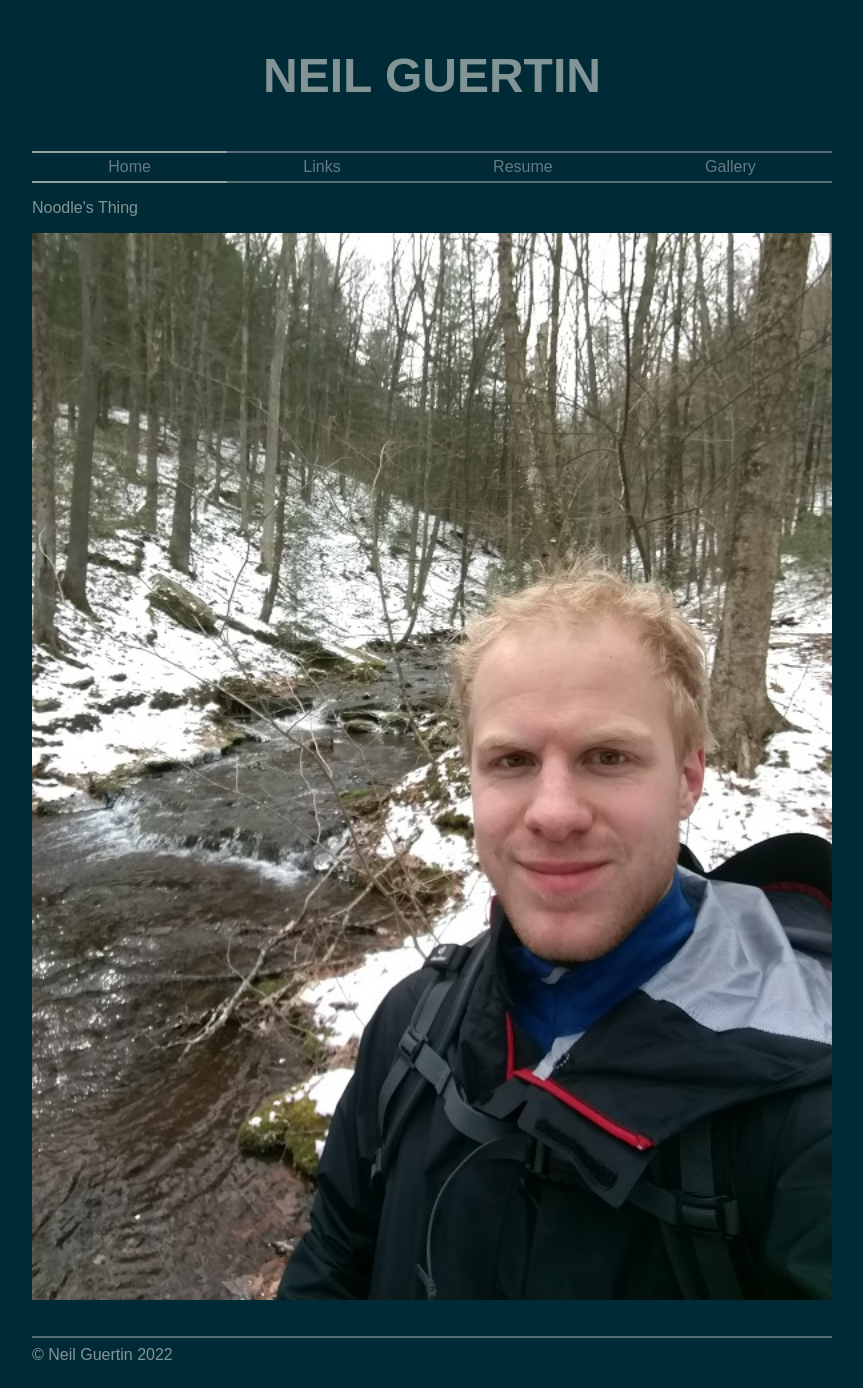
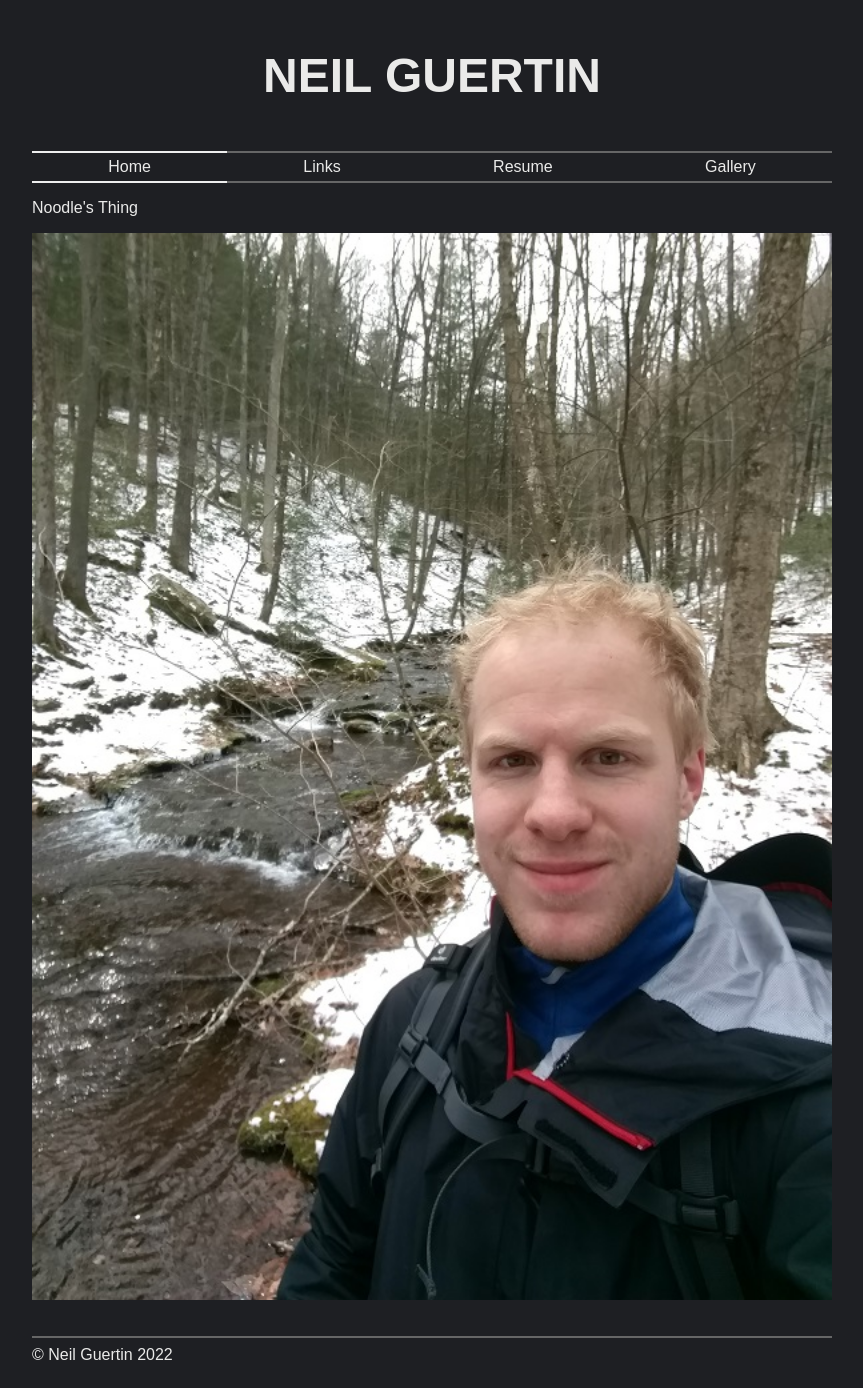
Before and after one commit to neilguertin/neilguertin-com, a PHP site: page /index.php in a window 1280 px wide. Shown: the whole page, without its empty margins (208-1071 px from the left). Run offline with PHP 8.4, Linux system fonts and the light colour scheme.

Commit message:
Use gray color scheme (needs more refining)

```diff
--- a/home/css/nav.css
+++ b/home/css/nav.css
@@ -8,8 +8,8 @@ nav ul li {
 
 	list-style: none;
 	text-align: center;
-	border-top: 2px solid var(--base01);
-	border-bottom: 2px solid var(--base01);
+	border-top: 2px solid var(--col_content_dull);
+	border-bottom: 2px solid var(--col_content_dull);
 }
 
 nav ul li a,
@@ -18,11 +18,11 @@ nav ul li a:visited {
 	padding-top: 5px;
 	padding-bottom: 5px;
 
-	color: var(--base00);
+	color: var(--col_content_main);
 	text-decoration: none;
 }
 nav ul li a:hover {
-	background-color: var(--base02);
+	background-color: var(--col_bg_highlight);
 }
 
 /* Current page */
@@ -33,6 +33,6 @@ nav ul li a:hover {
 #hiking #navbar-hiking,
 #running #navbar-running,
 #links #navbar-links {
-	border-top: 2px solid var(--base1);
-	border-bottom: 2px solid var(--base1);
+	border-top: 2px solid var(--col_content_bold);
+	border-bottom: 2px solid var(--col_content_bold);
 }
--- a/home/css/page.css
+++ b/home/css/page.css
@@ -3,8 +3,8 @@ body {
 	width: 800px;
 	max-width: 90%;
 
-	background-color: var(--base03);
-	color: var(--base0);
+	background-color: var(--col_bg_main);
+	color: var(--col_content_main);
 	font-family: sans-serif;
 }
 
@@ -13,5 +13,5 @@ footer {
 	padding-top: 0.5em;
 	padding-bottom: 0.5em;
 	margin-bottom: 1em;
-	border-top: 2px solid var(--base01);
+	border-top: 2px solid var(--col_content_dull);
 }
--- a/home/css/style.css
+++ b/home/css/style.css
@@ -1,25 +1,57 @@
 :root {
 	/* Solarized colors */
-	--base03:    #002b36;
-	--base02:    #073642;
-	--base01:    #586e75;
-	--base00:    #657b83;
-	--base0:     #839496;
-	--base1:     #93a1a1;
-	--base2:     #eee8d5;
-	--base3:     #fdf6e3;
-	--yellow:    #b58900;
-	--orange:    #cb4b16;
-	--red:       #dc322f;
-	--magenta:   #d33682;
-	--violet:    #6c71c4;
-	--blue:      #268bd2;
-	--cyan:      #2aa198;
-	--green:     #859900;
+	--sol_base03:    #002b36;
+	--sol_base02:    #073642;
+	--sol_base01:    #586e75;
+	--sol_base00:    #657b83;
+	--sol_base0:     #839496;
+	--sol_base1:     #93a1a1;
+	--sol_base2:     #eee8d5;
+	--sol_base3:     #fdf6e3;
+	--sol_yellow:    #b58900;
+	--sol_orange:    #cb4b16;
+	--sol_red:       #dc322f;
+	--sol_magenta:   #d33682;
+	--sol_violet:    #6c71c4;
+	--sol_blue:      #268bd2;
+	--sol_cyan:      #2aa198;
+	--sol_green:     #859900;
+
+
+	/* My colors (from piwigo modus quartz) */
+	--pmq_bg:    #1E1F23;
+	--pmq_bg_highlight: #2F3032;
+	--pmq_text_dull: #666;
+	--pmq_text:  #eaeae9;
+	--pmq_blue: #6BA1FF;
+	--pmq_text_in_search_box: #848588;
+	--pmq_content_dull: #616364;
+
+
+
+	/* Used colors */
+	/*
+	--col_bg_main:      var(--sol_base03);
+	--col_bg_highlight: var(--sol_base02);
+	--col_content_dull: var(--sol_base01);
+	--col_content_main: var(--sol_base0);
+	--col_content_bold: var(--sol_base1);
+	--col_blue: var(--sol_blue);
+	--col_violet: var(--sol_violet);
+	*/
+	--col_bg_main:      var(--pmq_bg);
+	--col_bg_highlight: var(--pmq_bg_highlight);
+	--col_content_dull: var(--pmq_text_dull);
+	--col_content_main: var(--pmq_text);
+	--col_content_bold: #eee;
+	--col_blue: var(--pmq_blue);
+	--col_violet: var(--pmq_blue);
+
+
 }
 
 h1 h2 h3 h4 h5 h6{
-	color: var(--base1);
+	color: var(--col_content_bold);
 }
 
 h1 {
@@ -37,7 +69,7 @@ ul {
 
 a {
 	text-decoration: none;
-	color: var(--blue);
+	color: var(--col_blue);
 }
 
 a:hover {
@@ -45,5 +77,5 @@ a:hover {
 }
 
 a:visited {
-	color: var(--violet);
+	color: var(--sol_violet);
 }
```
